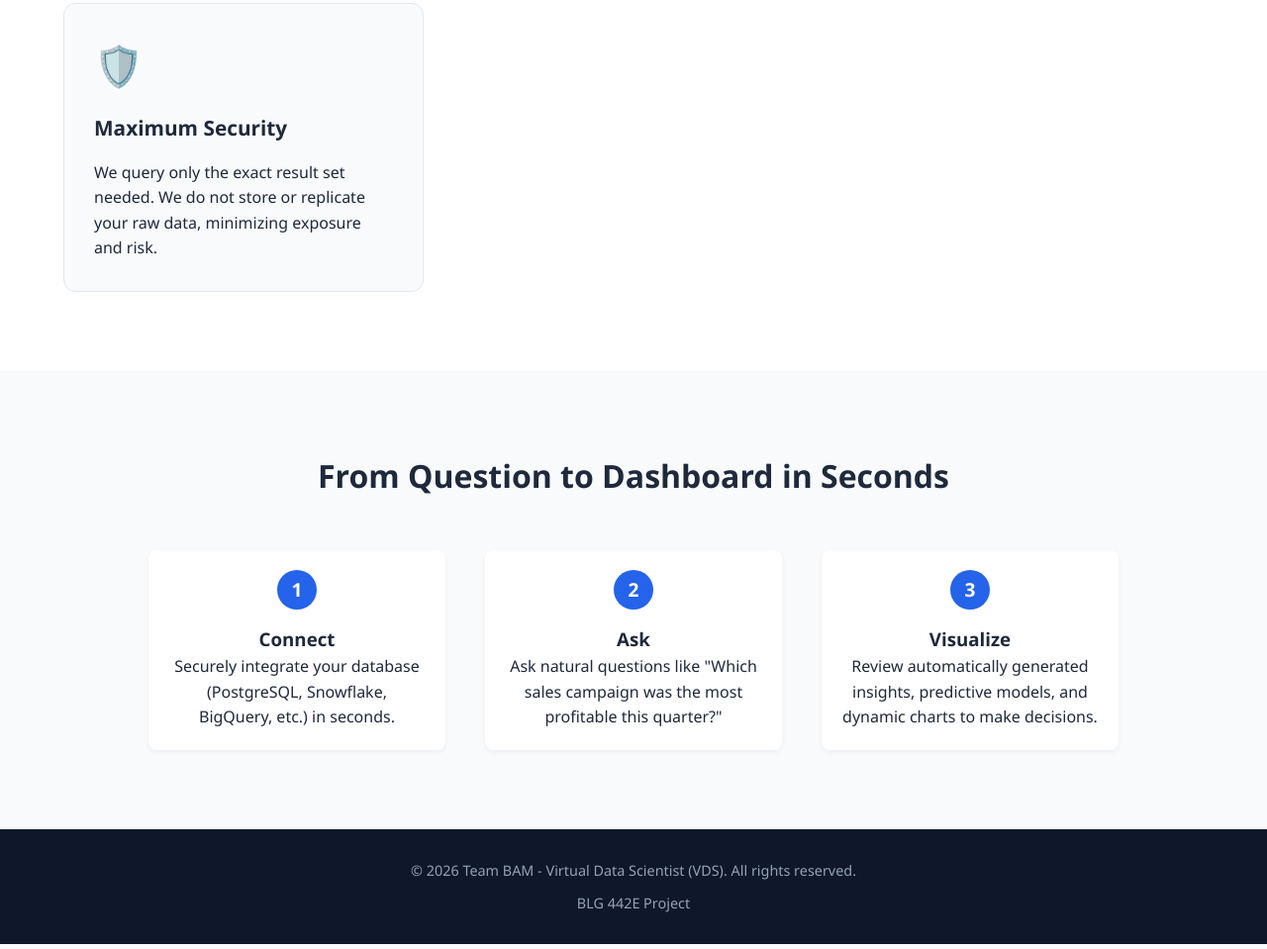
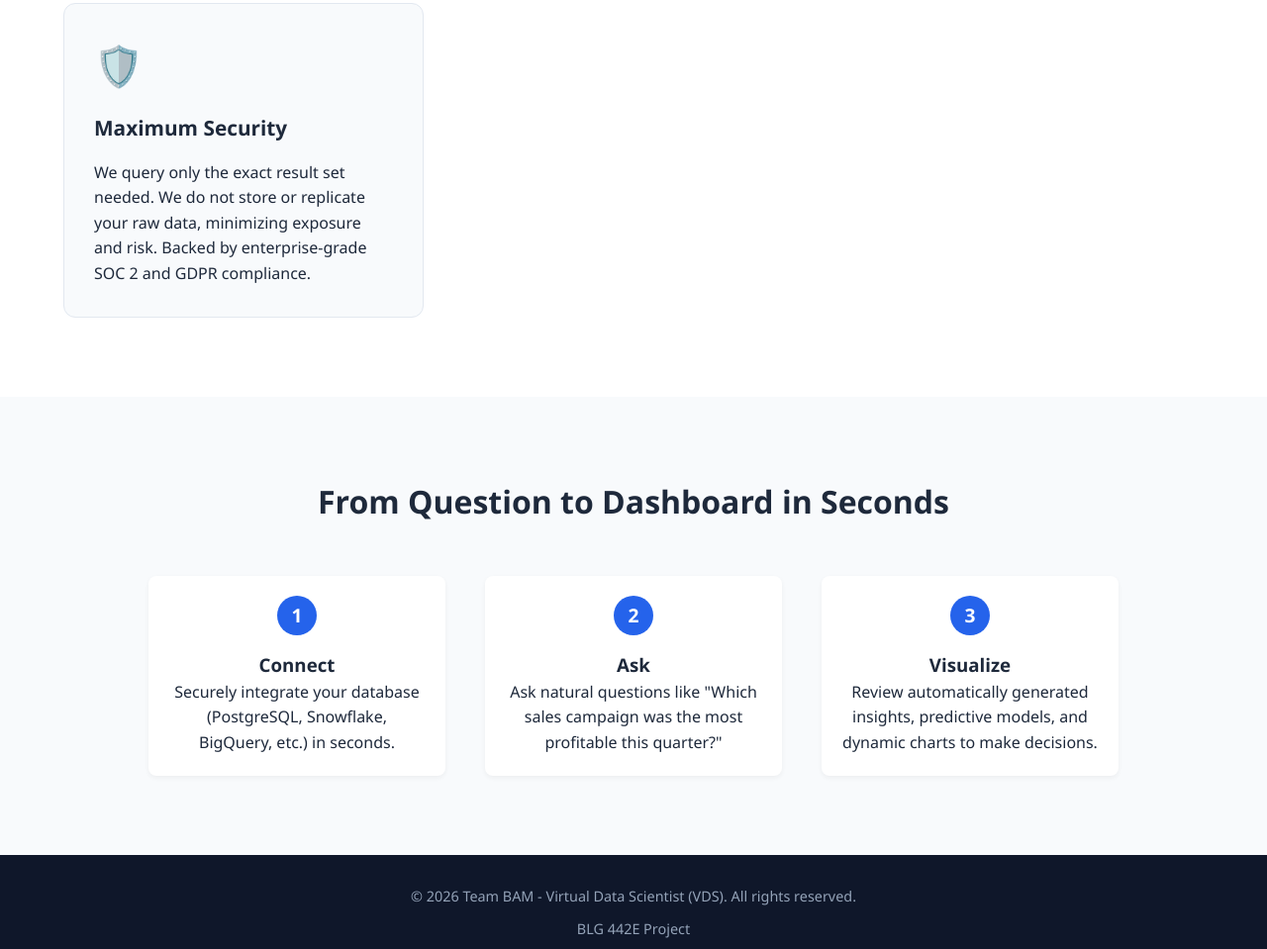
Before and after one commit to itu-itis25-baydarb21/VDS-Landing-Page, a plain HTML site: page index.html in a window 1280 px wide. Shown: the part 1080-2039 px from the top of the page at 99% size. Drawn offline with Linux system fonts and the light colour scheme.

Commit message:
Update index.html

```diff
--- a/index.html
+++ b/index.html
@@ -233,7 +233,7 @@
             <div class="feature-card">
                 <div class="feature-icon">🛡️</div>
                 <h3>Maximum Security</h3>
-                <p>We query only the exact result set needed. We do not store or replicate your raw data, minimizing exposure and risk.</p>
+                <p>We query only the exact result set needed. We do not store or replicate your raw data, minimizing exposure and risk. Backed by enterprise-grade SOC 2 and GDPR compliance.</p>
             </div>
         </div>
     </section>
```
